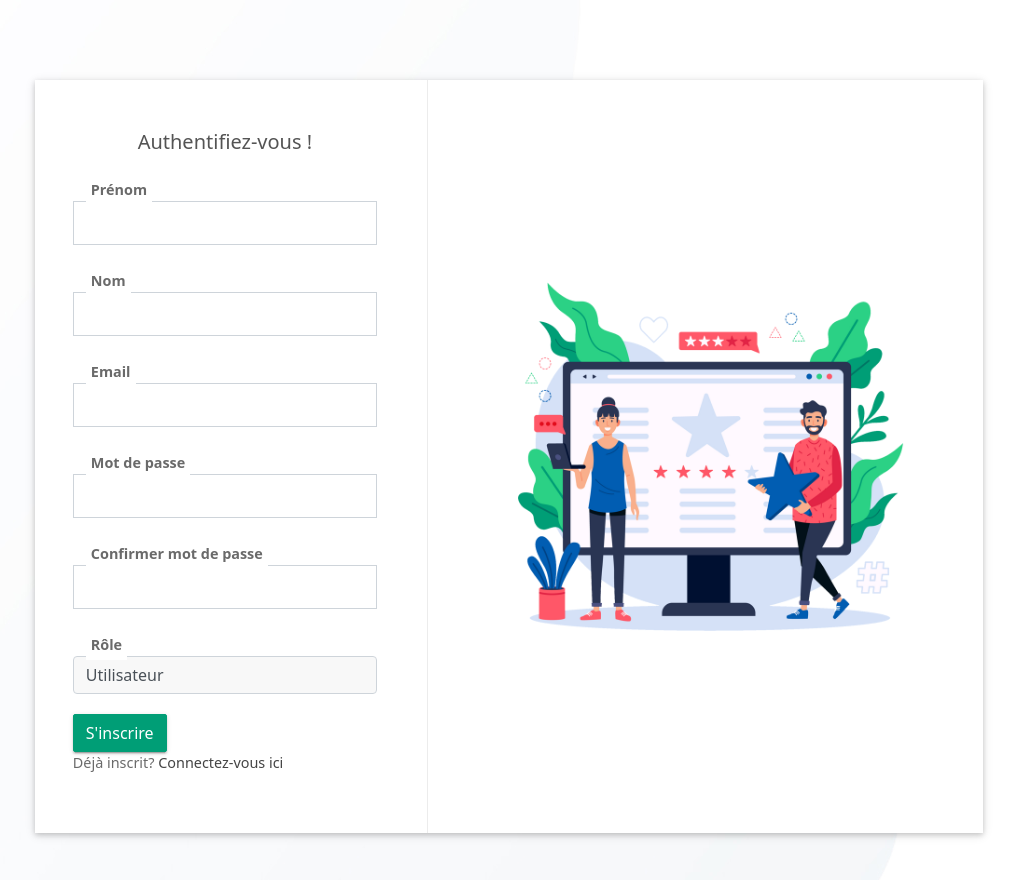
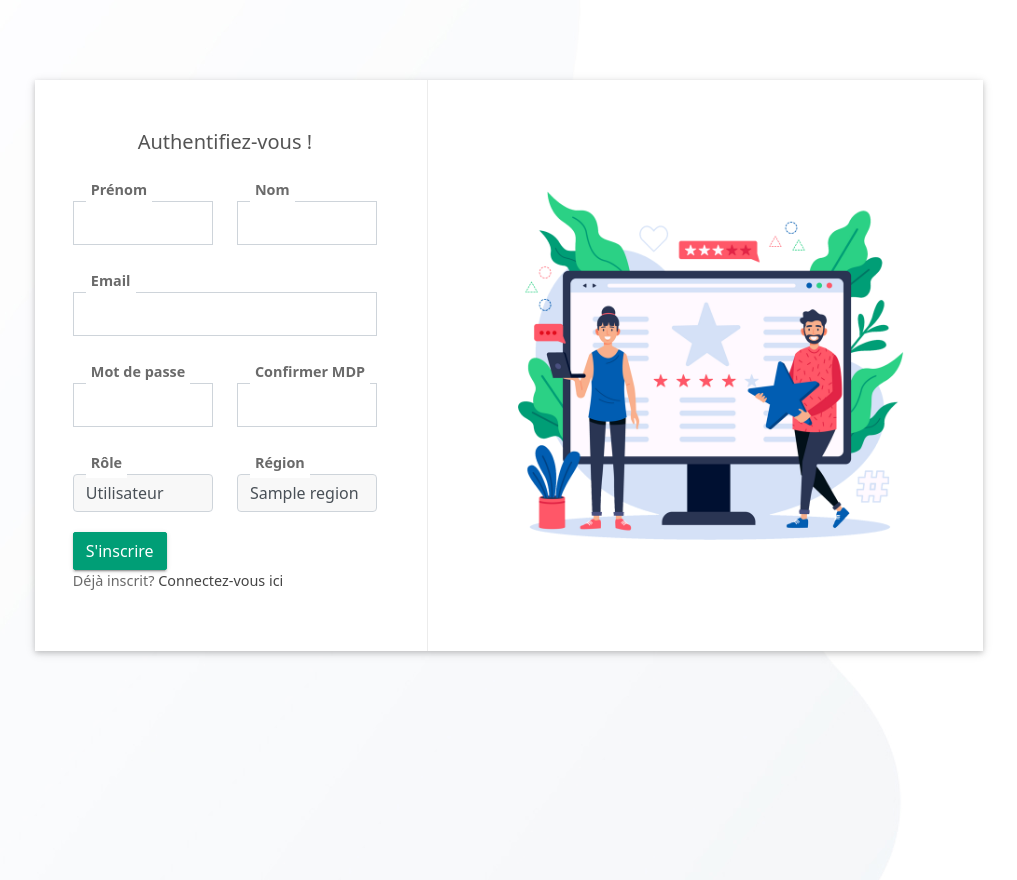
Before and after one commit to Babou246/ProjetTranversal, a Flask app: page /prevent-vhe/sous/inscrire in a window 1280 px wide. Shown: the whole page, without its empty margins (131-1148 px from the left). Run offline with Flask 2, Linux system fonts and the light colour scheme; tables that the repository leaves empty hold one stand-in row (values such as "Sample post"); some libraries are stand-ins or nearby versions.

Commit message:
consgne a Modou Mbengue

```diff
--- a/app.py
+++ b/app.py
@@ -76,6 +76,7 @@ def dashboard():
 
 @app.route('/upload', methods=['POST'])
 def upload_file():
+    print('------------------------------->>>>>>>>>>>',request)
     if 'file' not in request.files:
         return 'No file part'
     file = request.files['file']
@@ -121,7 +122,7 @@ def insert_data(file_path):
         #msg = Message('INFO-SANTE', recipients=["babacardiop8@esp.sn","bannabalde@esp.sn","ndeytouboye@esp.sn","mouhamadoumbengue@esp.sn","mariemtidianidia@gmail.com"])
         msg = Message('INFO-SANTE', recipients=["babacardiop8@esp.sn"])
         msg.body = 'C\'est un TEST les enfants '
-        #mail.send(msg)
+        mail.send(msg)
         print("fnnnnnnnnnnnnnnnnnnnnnnnnnnnnnnn")
         flash('File successfully uploaded and emails sent')
     return redirect(url_for('dashboard'))
@@ -139,14 +140,28 @@ def login():
 
         if utilisateur and utilisateur.verify_password(password):
             login_user(utilisateur)
-            flash('Connexion réussie.', 'success')
-            return redirect(url_for('dashboard'))  # Redirige vers le tableau de bord après la connexion réussie
+            return redirect(url_for('dashboard'))
         else:
             flash('Identifiants incorrects. Veuillez réessayer.', 'danger')
     return render_template('compte/login.html')
 
+
 @app.route('/prevent-vhe/sous/inscrire', methods=('GET', 'POST'))
 def inscrire():
+    regions_senegal = [
+    "Dakar", "Diourbel", "Fatick", "Kaffrine", "Kaolack",
+    "Kédougou", "Kolda", "Louga", "Matam", "Saint-Louis",
+    "Sédhiou", "Tambacounda", "Thiès", "Ziguinchor"
+    ]
+    region_senegal = Region.query.all()
+
+    # Insérez chaque région dans la table Region
+    for region_name in regions_senegal:
+        region = Region(nom=region_name)
+        #db.session.add(region)
+
+    # Validez les changements dans la base de données
+    #db.session.commit()
     if request.method == 'POST':
         prenom = request.form.get('prenom')
         nom = request.form.get('nom')
@@ -154,6 +169,11 @@ def inscrire():
         password = request.form.get('password')
         confirm_password = request.form.get('confirm_password')
         role_nom = request.form.get('role')
+        region_id = request.form.get('region')
+
+        # Vérifiez que region_id est bien renseigné
+        if region_id is None:
+            return "Erreur : Vous devez sélectionner une région."
 
         # Vérifier si l'utilisateur existe déjà par email
         utilisateur_existe = Utilisateur.query.filter_by(email=email).first()
@@ -179,15 +199,21 @@ def inscrire():
             password=generate_password_hash(password),  # Hasher le mot de passe
             nom=nom,
             prenom=prenom,
-            role_id=role.id
+            role_id=role.id,
+            region_id=region_id
         )
 
         db.session.add(nouvel_utilisateur)
         db.session.commit()
-
         flash('Inscription réussie. Vous pouvez maintenant vous connecter.', 'success')
 
-    return render_template('compte/inscription.html')
+    return render_template('compte/inscription.html',region_senegal=region_senegal)
+
+@app.route('/logout')
+@login_required
+def logout():
+    logout_user()
+    return redirect(url_for('login'))
 #####################################################
 
 
--- a/model.py
+++ b/model.py
@@ -30,6 +30,9 @@ class Role(db.Model):
 
     def __repr__(self):
         return f'<Role {self.nom}>'
+class Region(db.Model):
+    id = db.Column(db.Integer, primary_key=True)
+    nom = db.Column(db.String(100),nullable=False)
 
 # Modèle Utilisateur avec référence à Role
 class Utilisateur(db.Model):
@@ -41,11 +44,30 @@ class Utilisateur(db.Model):
     prenom = db.Column(db.String(30), nullable=False)
     role_id = db.Column(db.Integer, db.ForeignKey('role.id'), nullable=False)
     role = db.relationship('Role', backref=db.backref('utilisateurs', lazy=True))
+    active = db.Column(db.Boolean, default=True)
+    region_id = db.Column(db.Integer, db.ForeignKey('region.id'), nullable=False)
+    region = db.relationship('Region', backref=db.backref('utilisateurs', lazy=True))
+
 
     def __repr__(self):
         return f'<Utilisateur {self.username}>'
     def verify_password(self, password):
         return check_password_hash(self.password, password)
+    def is_active(self):
+        return self.active
+    def get_id(self):
+        return str(self.id)
+
+    @property
+    def is_authenticated(self):
+        # Utilisateur toujours authentifié si l'objet existe
+        return True
+
+    @property
+    def is_anonymous(self):
+        return False
+
+
 
 class Dataset(db.Model):
     id = db.Column(db.Integer, primary_key=True)
@@ -53,7 +75,6 @@ class Dataset(db.Model):
     data = db.Column(db.LargeBinary, nullable=False)  # Assuming dataset is binary data
     uploaded_by = db.Column(db.Integer, db.ForeignKey('utilisateur.id'), nullable=False)
     uploaded_at = db.Column(db.DateTime, nullable=False, default=datetime.utcnow)
-    utilisateur = db.relationship('Utilisateur', backref=db.backref('datasets', lazy=True))
 
 class Notification(db.Model):
     id = db.Column(db.Integer, primary_key=True)
--- a/templates/compte/inscription.html
+++ b/templates/compte/inscription.html
@@ -33,27 +33,38 @@
                                     </div>
                                 {% endif %}
                             {% endwith %}
-                            <form action="{{ url_for('inscrire') }}" method="POST">
+                            <form action="{{ url_for('inscrire') }}" method="POST" class="row">
+                                <div class="col-sm-6">
                                     <div class="form-group">
                                         <label for="prenom">Prénom</label>
                                         <input type="text" id="prenom" name="prenom" class="form-control" required>
                                     </div>
+                                </div>
+                                <div class="col-sm-6">
                                     <div class="form-group">
                                         <label for="nom">Nom</label>
                                         <input type="text" id="nom" name="nom" class="form-control" required>
                                     </div>
+                                </div>
+                                <div class="col-sm-12">
                                     <div class="form-group">
                                         <label for="email">Email</label>
                                         <input type="email" id="email" name="email" class="form-control" required>
                                     </div>
+                                </div>
+                                <div class="col-sm-6">
                                     <div class="form-group">
                                         <label for="password">Mot de passe</label>
                                         <input type="password" id="password" name="password" class="form-control" required>
                                     </div>
+                                </div>
+                                <div class="col-sm-6">
                                     <div class="form-group">
-                                    <label for="confirm_password">Confirmer mot de passe</label>
+                                        <label for="confirm_password">Confirmer MDP</label>
                                         <input type="password" id="confirm_password" name="confirm_password" class="form-control" required>
                                     </div>
+                                </div>
+                                <div class="col-sm-6">
                                     <div class="form-group">
                                         <label for="role">Rôle</label>
                                         <select id="role" name="role" class="form-control" required>
@@ -61,8 +72,21 @@
                                             <option value="medecin">Médecin</option>
                                         </select>
                                     </div>
+                                </div>
+                                <div class="col-sm-6">
+                                    <div class="form-group">
+                                        <label for="region">Région</label>
+                                        <select id="region" name="region" class="form-control" required>
+                                            {% for region in region_senegal %}
+                                                <option value="{{ region.id }}">{{ region.nom }}</option>
+                                            {% endfor %}
+                                        </select>
+                                    </div>
+                                </div>
+                                <div class="col-sm-12">
                                     <button type="submit" class="btn btn-success">S'inscrire</button>
                                     <p>Déjà inscrit? <a href="{{ url_for('login') }}">Connectez-vous ici</a></p>
+                                </div>
                             </form>
 
 
--- a/templates/data/data.html
+++ b/templates/data/data.html
@@ -10,11 +10,6 @@
     <title>Données de Collecte</title>
     <link rel="stylesheet" href="https://cdnjs.cloudflare.com/ajax/libs/font-awesome/5.15.3/css/all.min.css">
     <style>
-        body {
-            font-family: Arial, sans-serif;
-            background-color: #f8f9fa;
-            padding: 20px;
-        }
         table {
             width: 100%;
             border-collapse: collapse;
--- a/templates/pages/index.html
+++ b/templates/pages/index.html
@@ -111,7 +111,7 @@
                 </li>
 
                 <li class="">
-                    <a href="#"><i class="material-icons">power_settings_new</i><span>Logout</span></a>
+                    <a href="{{ url_for('logout') }}"><i class="material-icons">power_settings_new</i><span>Logout</span></a>
                 </li>
 
             </ul>
```
Also changed, not shown: migrations/versions/1b4faa5dc00c_description_de_la_migration.py (deleted, +0 -32 lines), migrations/versions/3023db813f23_description_de_la_migration.py (deleted, +0 -38 lines), templates/compte/login.html (+2 -28 lines). Lines whose indentation alone changed are shown as unchanged.
